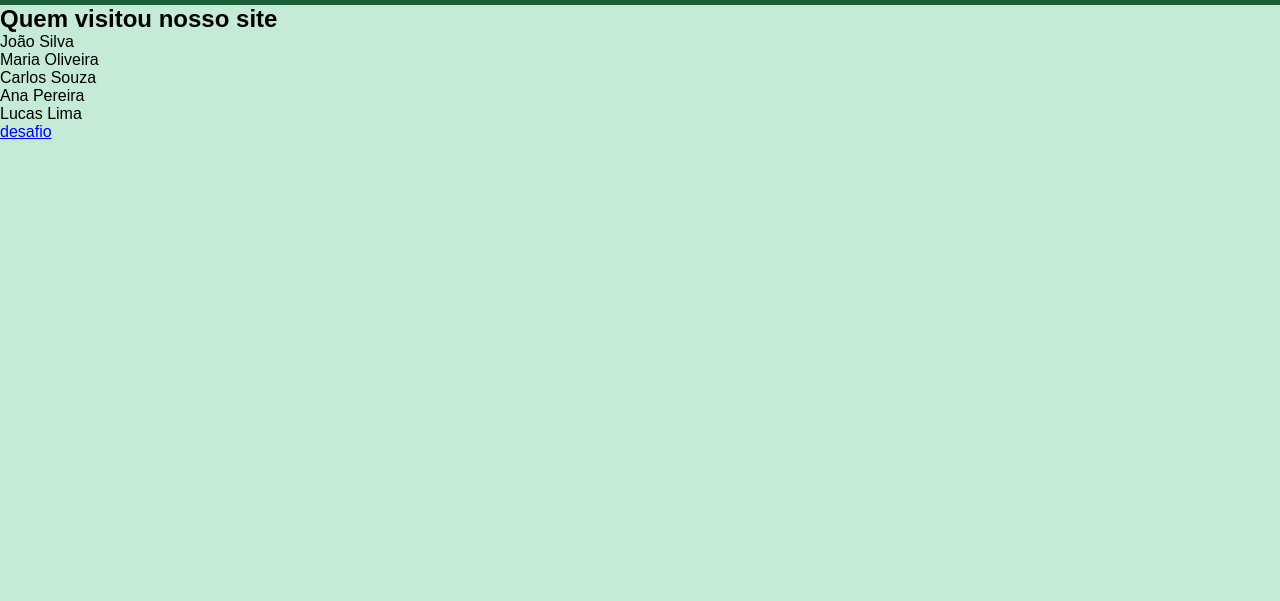
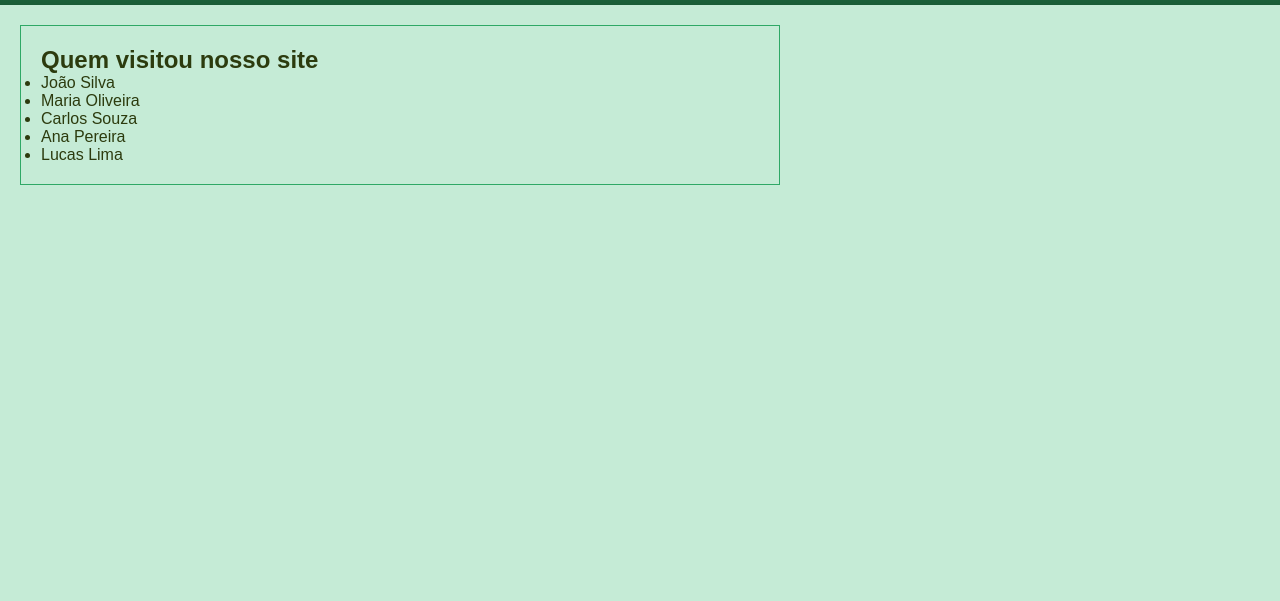
Before and after one commit to josesantos767/desafio-10, a plain HTML site: page conteudo/index.html in a window 1280 px wide. Shown: the part 199-800 px from the top of the page. Drawn offline with Linux system fonts and the light colour scheme.

Commit message:
fiz outra alteraçao

```diff
--- a/conteudo/estilo/style.css
+++ b/conteudo/estilo/style.css
@@ -46,3 +46,10 @@ header > nav {
     text-decoration: none;
     color: var(--cor4);
 }
+main {
+    padding: 20px;
+    background: 50px;
+    color: rgb(44, 59, 14);
+    margin: 20px 500px 20px 20px;
+    border: 1px solid var(--cor3);
+}
--- a/conteudo/index.html
+++ b/conteudo/index.html
@@ -24,7 +24,6 @@
             <li>Ana Pereira</li>
             <li>Lucas Lima</li>
         </ul>
-        <a href="desafio/desafio=10.html">desafio</a>
     </main>
 </body>
 </html>
```
